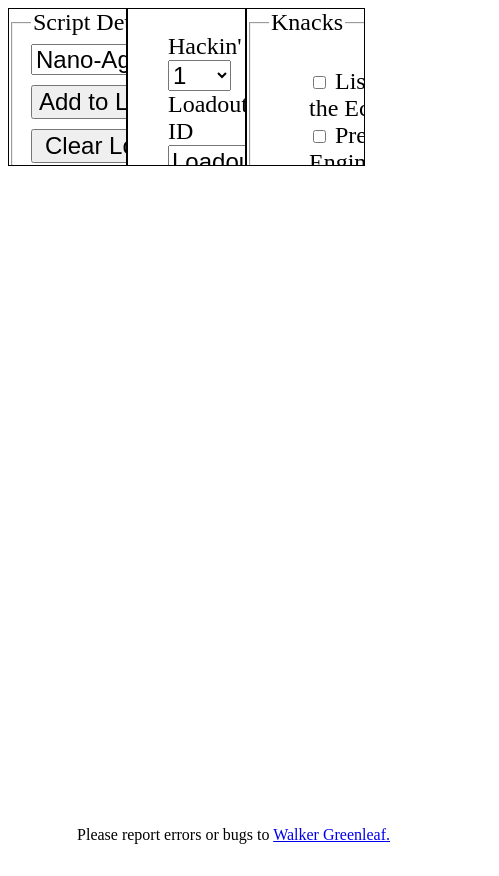
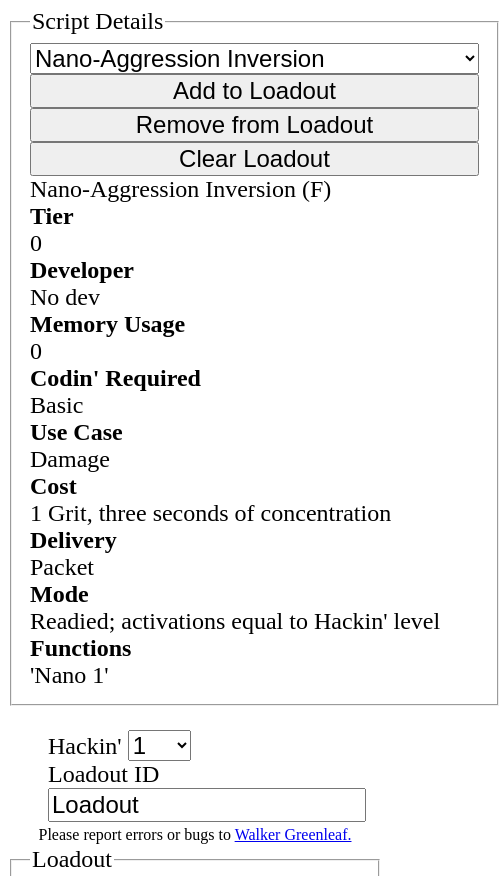
Before and after one commit to Rakaneth/rakaneth.github.io, a plain HTML site: page index.html in a window 390 px wide. Shown: the top 876 px of the page, 499 px wide, since content can reach past the window. Before the commit the page ends 844 px from the top, so only its background shows below. Drawn offline with Linux system fonts and the light colour scheme.

Commit message:
Make css more mobile friendly

```diff
--- a/app.js
+++ b/app.js
@@ -124,13 +124,15 @@ let loadoutDisplay = {
                         </ul>
                     </fieldset>
                 </div>
-                <div id='loadout-summary' class='grid-container'>
+                <div id='loadout-summary' class='loadout-container'>
                     <div class='label'>Total Memory Used</div> <div>{{ getTotalMemory(loadout) }}</div>
                     <div class='label'><span :class='classObj'>Size in Blocks</span></div> <div :class='classObj'>{{ getBlockSize(loadout) }}</div>
                     <div class='label'>Total Number of Blocks for Loadouts</div><div>{{ $root.hackLevel }}</div>
                     <div class='label'>Maximum Size of Any Single Loadout</div><div>{{ maxBlox }}</div>
                     <div class='label'>TAP</div><div>{{ getTap(loadout) }}</div>
-                    <div class='label' v-if='isLOTEReady'>
+
+                </div>
+                <div class='label' v-if='isLOTEReady'>
                         <em>Listen to the Echoes</em> allows you to activate any Script in this loadout at no cost once per Rest.
                     </div>
                     <div class='label' v-if='isPEReady'>
@@ -139,7 +141,6 @@ let loadoutDisplay = {
                     <div class='label' v-if='isSAReady'>
                         <em>System Administrator</em> allows you to activate any Script in this loadout at no cost once per Rest.
                     </div>
-                </div>
             </fieldset>
             <button id='printbtn' onclick='window.print()' class='big'>Print Loadout</button>
         </div>
--- a/index.css
+++ b/index.css
@@ -1,13 +1,40 @@
-.grid-container {
-    display: grid;
-    grid-template-columns: auto auto;
-    grid-gap: 10px;
+@media only screen and (min-width: 992px) {
+
+    .grid-container {
+        display: grid;
+        grid-template-columns: 1fr 1fr 1fr;
+        grid-gap: 10px;
+
+    }
+    .title {
+        grid-column: 1 / 3;
+    }
+
+    .section {
+        border: 1px solid black;
+        height: 85%;
+        overflow: auto;
+
+    }
+}
+@media only screen and (max-width: 991px) {
+
+    .grid-container {
+        display: flex;
+        flex-direction: column;
+    }
 }
 
-.title {
-    grid-column: 1 / 3;
+.loadout-container {
+    display: grid;
+    grid-template-columns: 1fr 1fr;
+
 }
 
+ body {box-sizing: border-box;}
+ .app-container {
+    height: 90vh;
+ }
 .item {
     float: left;
 }
@@ -20,13 +47,6 @@
     display: block;
 }
 
-.section {
-    float: left;
-    width: 30vw;
-    height: 40vw;
-    overflow-y: scroll;
-    border: 1px solid black;
-}
 
 .memerror, .lvlerror {
     color: red;
@@ -48,7 +68,15 @@
 footer {
     position: fixed;
     bottom: 0;
-    right: 0;
+    left: 0;
+	right: 0;
+    text-align: center;
+
+}
+
+footer > div {
+    display: inline-block;
+    text-align: left;
 }
 
 label {
--- a/index.html
+++ b/index.html
@@ -8,15 +8,18 @@
 </head>
 
 <body>
-    <div id="app">
+    <div class="grid-container app-container" id="app">
         <scr-info :d='scriptList'></scr-info>
         <loadout-display :loadout='loadout'></loadout-display>
         <knack-select :list='knacks'></knack-select>
     </div>
     <footer>
-        Please report errors or bugs to <a
-            href="mailto:quincy.west.codes@outlook.com?Subject=Riparian%20Flow%20Site%Issue">Walker
-            Greenleaf.</a>
+        <div>
+            Please report errors or bugs to <a
+                href="mailto:quincy.west.codes@outlook.com?Subject=Riparian%20Flow%20Site%Issue"> Walker
+                Greenleaf.</a>
+
+        </div>
     </footer>
 </body>
 <script src="vue.min.js"></script>
```
